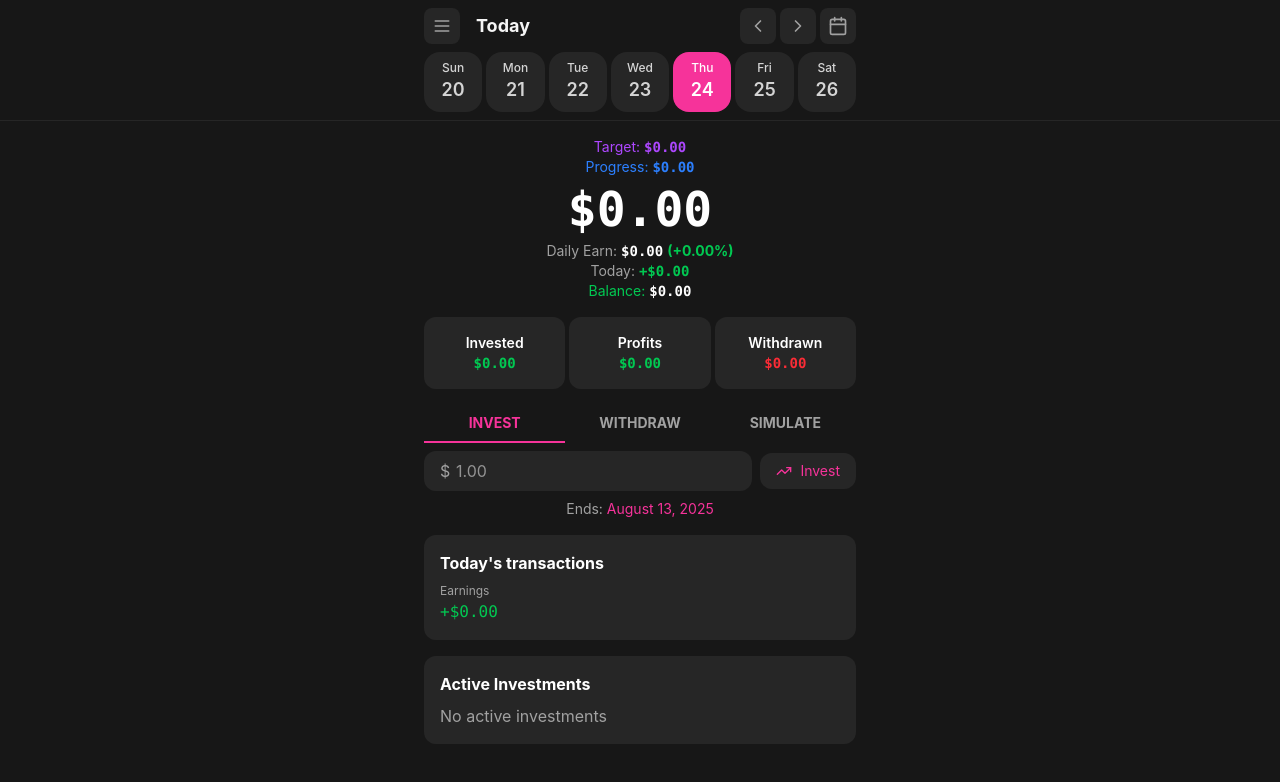
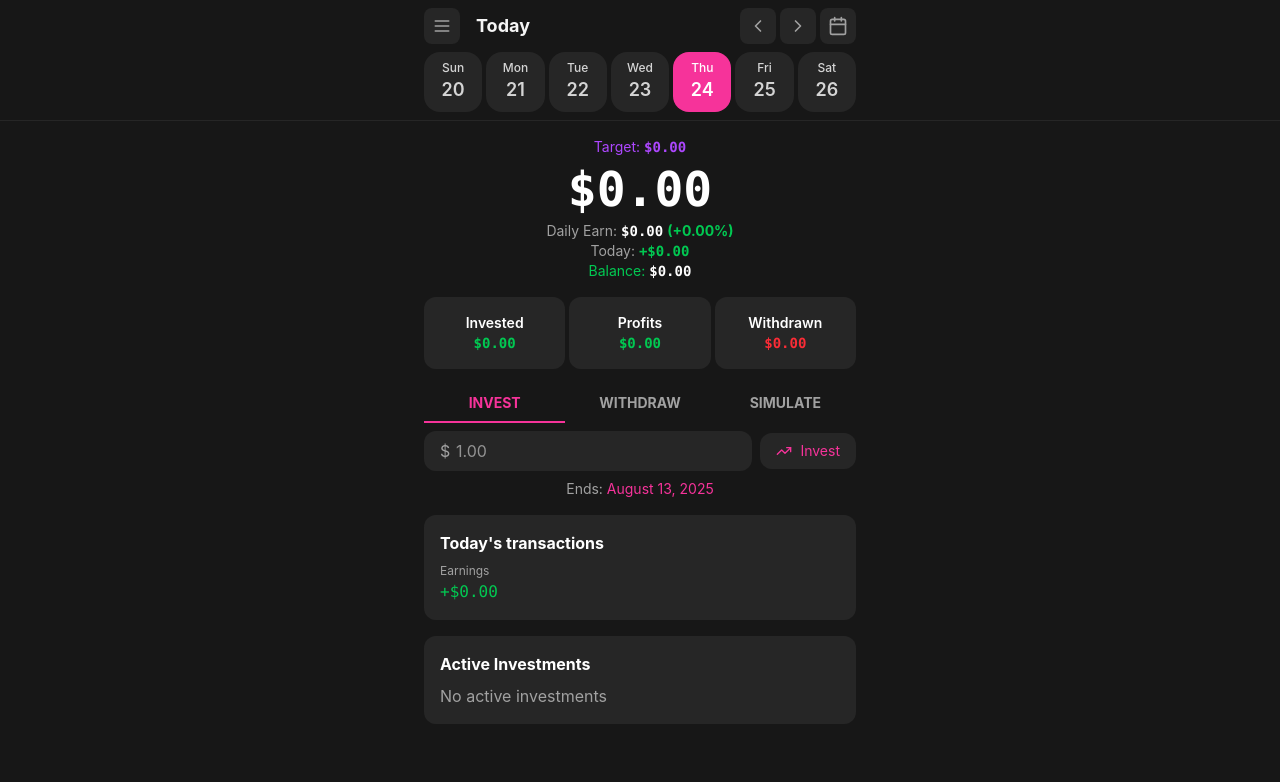
Before and after one commit to pwabucket/pwa-ai-earn, a React (Vite) app: page / in a window 1280 px wide. Shown: the top 782 px of the page. Built offline with nearby package versions, Linux system fonts and the light colour scheme.

Commit message:
feat: Removed current progress

```diff
--- a/src/components/DayView.tsx
+++ b/src/components/DayView.tsx
@@ -110,39 +110,6 @@ const TargetButton = ({
   );
 };
 
-const CurrentProgressButton = ({
-  result,
-  selectedDate,
-  onSelectDate,
-}: {
-  result: ReturnType<typeof useInvestmentCalculations>;
-  selectedDate: Date;
-  onSelectDate: (date: Date) => void;
-}) => {
-  const targetDate =
-    selectedDate <= result.selectedInvestmentsExpireDate
-      ? result.selectedInvestmentsExpireDate
-      : selectedDate;
-
-  const targetValue =
-    selectedDate <= result.selectedInvestmentsExpireDate
-      ? result.selectedExpiredState.totalBalance
-      : 0;
-
-  return (
-    <button
-      title={`Progress: ${formatDate(targetDate)}`}
-      onClick={() => onSelectDate(targetDate)}
-      className={cn(
-        "text-center text-sm text-blue-500 hover:underline cursor-pointer"
-      )}
-    >
-      <span>Progress:</span>{" "}
-      <Currency value={targetValue} className="font-bold" />
-    </button>
-  );
-};
-
 const MainMetrics = ({
   result,
 }: {
@@ -228,11 +195,6 @@ const MetricsDisplay = ({
         onSelectDate={onSelectDate}
       />
 
-      <CurrentProgressButton
-        result={result}
-        selectedDate={selectedDate}
-        onSelectDate={onSelectDate}
-      />
       <MainMetrics result={result} />
     </div>
     <MetricsGrid result={result} />
```
